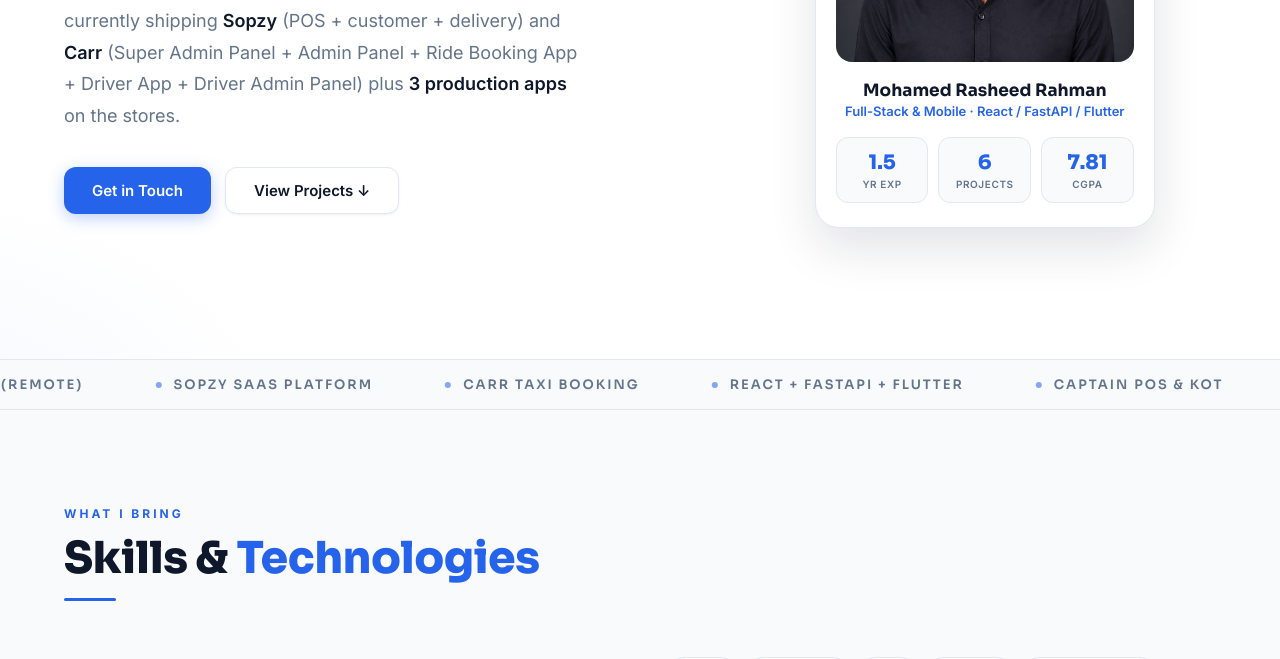
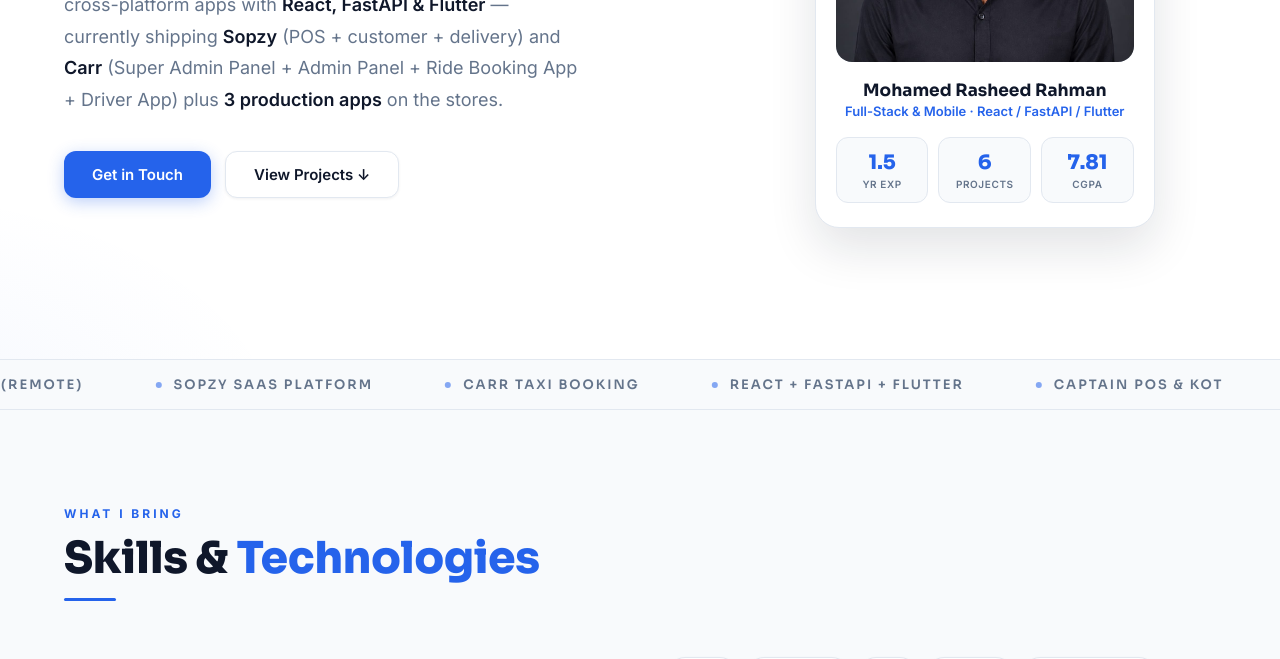
Before and after one commit to RasheedRahman/Portfolio, a plain HTML site: page index.html in a window 1280 px wide. Shown: the part 441-1100 px from the top of the page. Drawn offline with Linux system fonts and the light colour scheme.

Commit message:
Update hero Carr description

```diff
--- a/index.html
+++ b/index.html
@@ -378,7 +378,7 @@ footer strong { color:var(--text); font-weight:600; }
       <p class="hero-role">
         <strong>Full-Stack & Mobile Developer</strong> building SaaS platforms &amp;
         cross-platform apps with <strong>React, FastAPI & Flutter</strong> —
-        currently shipping <strong>Sopzy</strong> (POS + customer + delivery) and <strong>Carr</strong> (Super Admin Panel + Admin Panel + Ride Booking App + Driver App + Driver Admin Panel)
+        currently shipping <strong>Sopzy</strong> (POS + customer + delivery) and <strong>Carr</strong> (Super Admin Panel + Admin Panel + Ride Booking App + Driver App)
         plus <strong>3 production apps</strong> on the stores.
       </p>
       <div class="hero-ctas">
```
